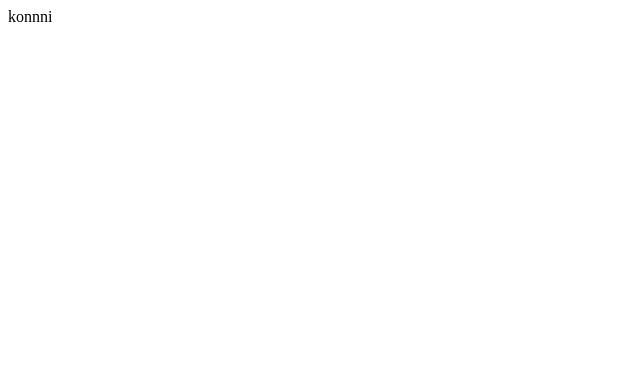
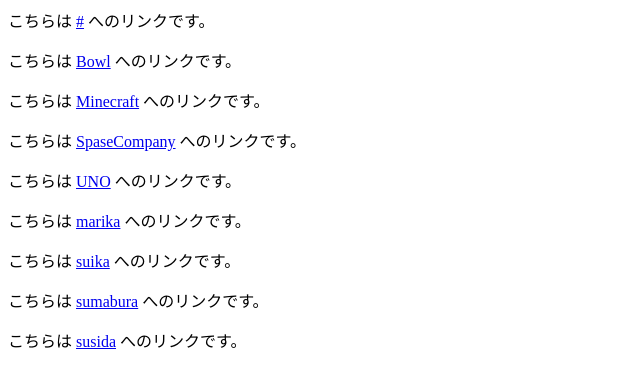
Before and after one commit to pokemogukunns/list3.github.io, a plain HTML site: page gamelist/index.html in a window 1280 px wide. Shown: the whole page, without its empty margins (0-640 px from the left). Drawn offline with Linux system fonts and the light colour scheme.

Commit message:
Update index.html

```diff
--- a/gamelist/index.html
+++ b/gamelist/index.html
@@ -1 +1,9 @@
-konnni
+<p>こちらは <a href="https://pokemogukunn.github.io/list.github.io/#" target="_blank">#</a> へのリンクです。</p>
+<p>こちらは <a href="https://pokemogukunn.github.io/list.github.io/Bowl" target="_blank">Bowl</a> へのリンクです。</p>
+<p>こちらは <a href="https://pokemogukunn.github.io/list.github.io/Minecraft" target="_blank">Minecraft</a> へのリンクです。</p>
+<p>こちらは <a href="https://pokemogukunn.github.io/list.github.io/SpaceCompany" target="_blank">SpaseCompany</a> へのリンクです。</p>
+<p>こちらは <a href="https://pokemogukunn.github.io/list.github.io/UNO" target="_blank">UNO</a> へのリンクです。</p>
+<p>こちらは <a href="https://pokemogukunn.github.io/list.github.io/marika" target="_blank">marika</a> へのリンクです。</p>
+<p>こちらは <a href="https://pokemogukunn.github.io/list.github.io/suika" target="_blank">suika</a> へのリンクです。</p>
+<p>こちらは <a href="https://pokemogukunn.github.io/list.github.io/sumabura" target="_blank">sumabura</a> へのリンクです。</p>
+<p>こちらは <a href="https://pokemogukunn.github.io/list.github.io/susida" target="_blank">susida</a> へのリンクです。</p>
```
